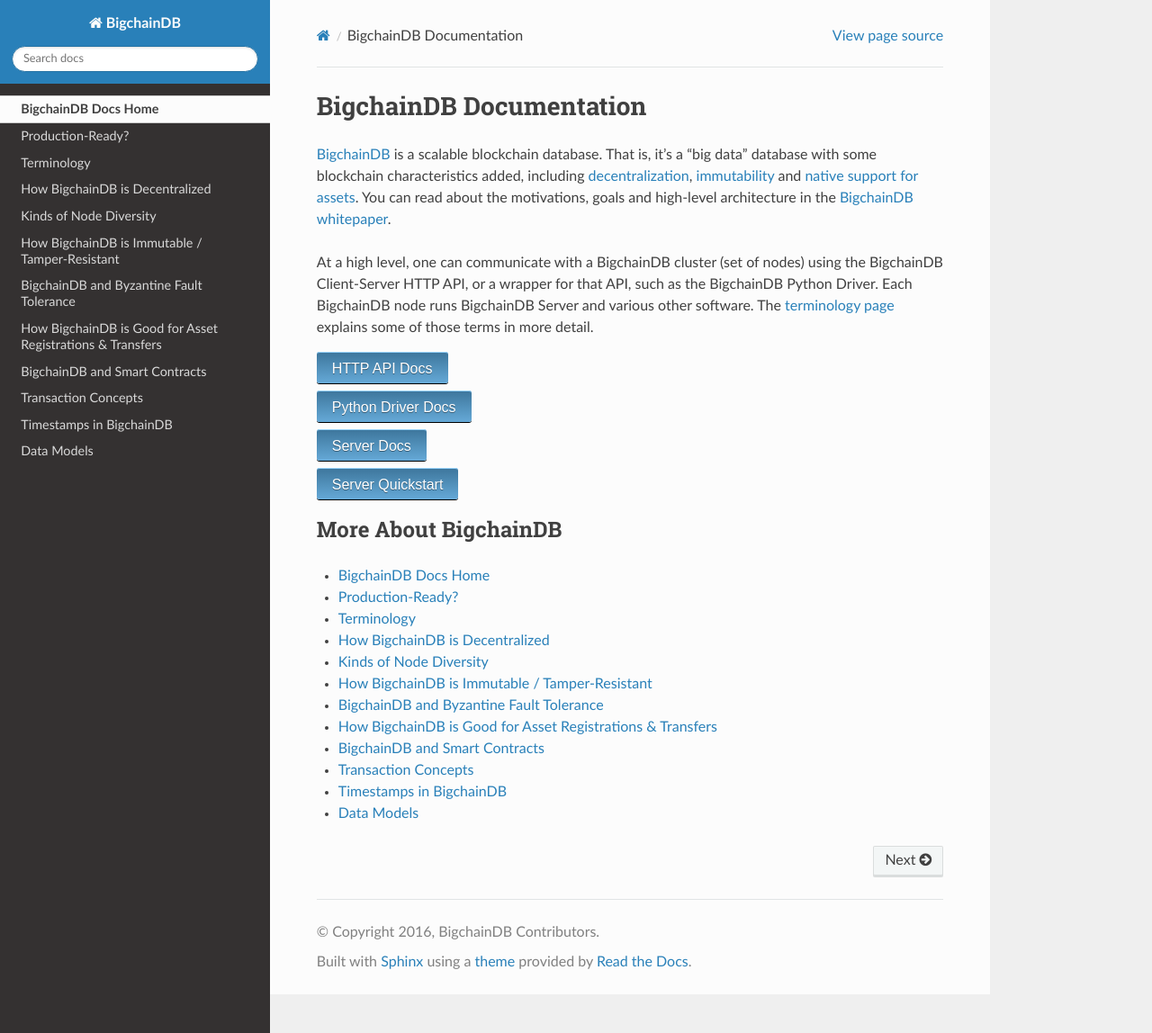
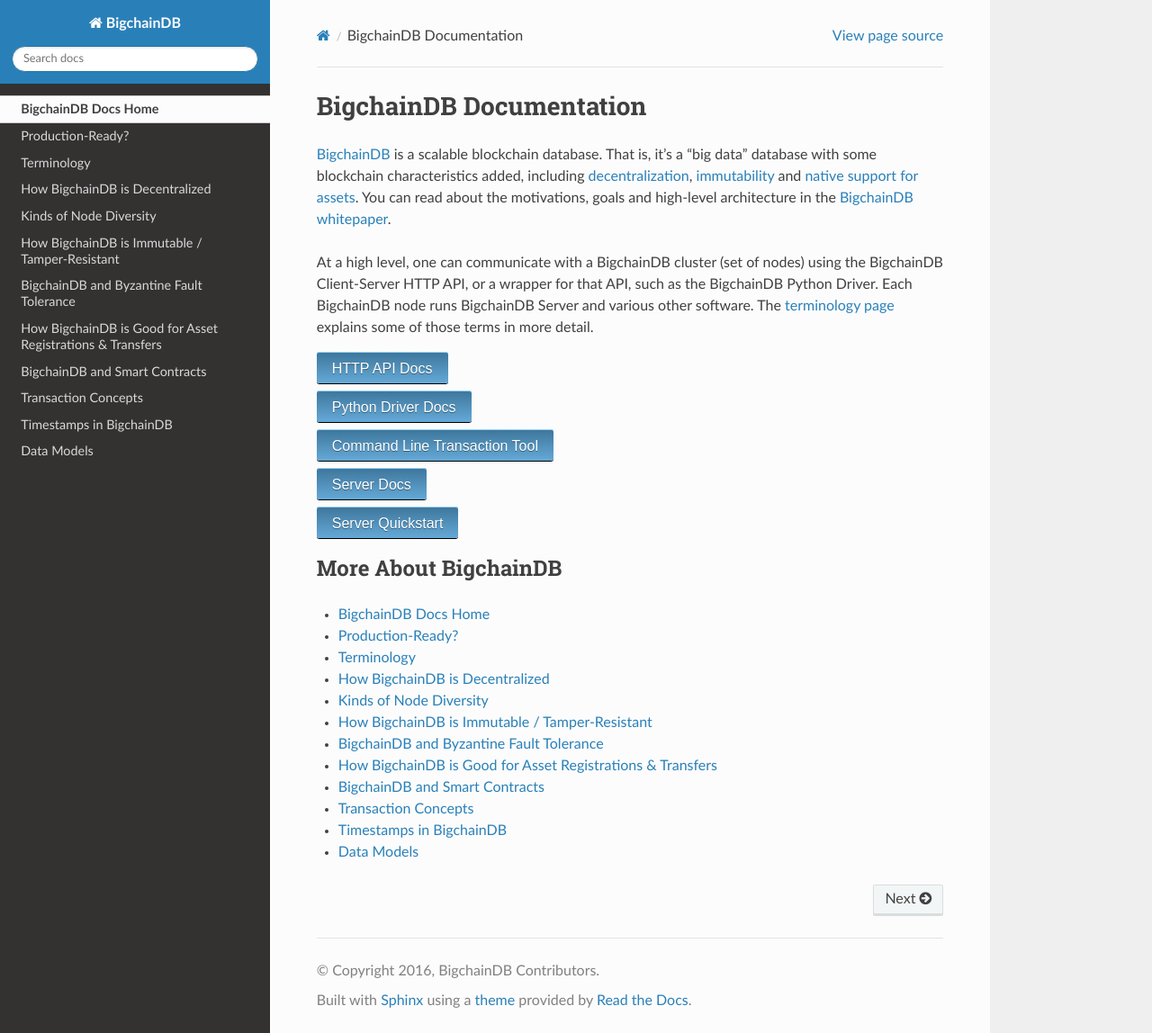
Before and after one commit to bigchaindb/bigchaindb, a Sphinx documentation site: the page built from docs/root/source/index.rst, in a window 1280 px wide and 1148 px high. Shown: the whole window at 90% size. Built offline with Sphinx 7.4.7 and the Read the Docs theme 2.0.0, drawn with Linux system fonts in a browser that asks for light colours.

Commit message:
add a button to the docs linking to the bdb cli

```diff
--- a/docs/root/source/index.rst
+++ b/docs/root/source/index.rst
@@ -59,6 +59,9 @@
      <a class="button" href="http://docs.bigchaindb.com/projects/py-driver/en/latest/index.html">Python Driver Docs</a>
    </div>
    <div class="buttondiv">
+     <a class="button" href="https://docs.bigchaindb.com/projects/cli/en/latest/">Command Line Transaction Tool</a>
+   </div>
+   <div class="buttondiv">
      <a class="button" href="http://docs.bigchaindb.com/projects/server/en/latest/index.html">Server Docs</a>
    </div>
    <div class="buttondiv">
```
